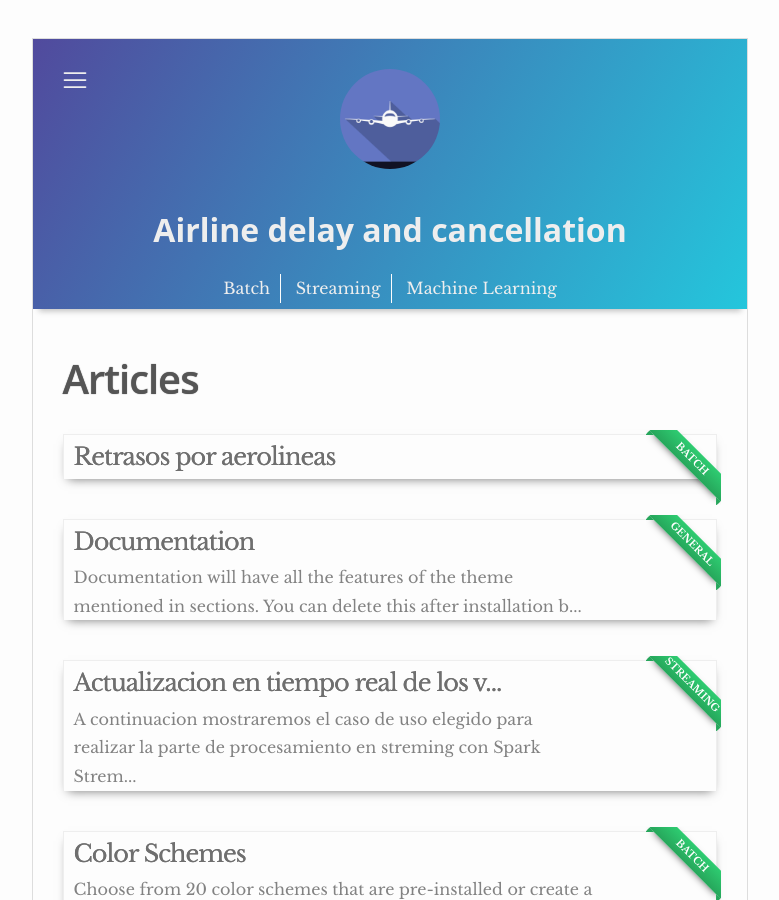
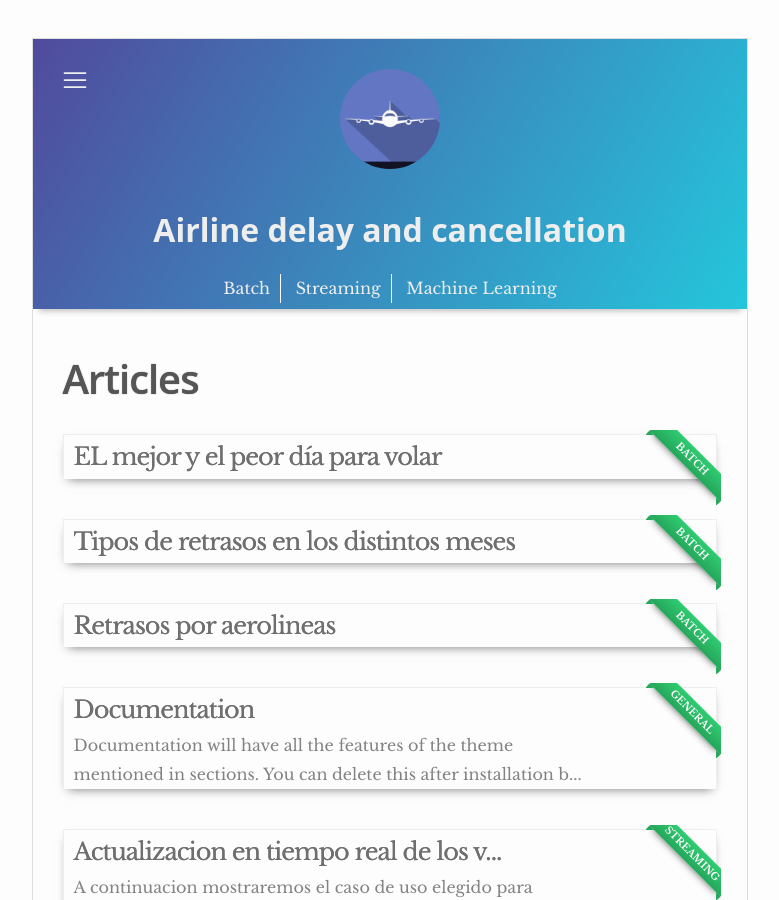
Before and after one commit to ivanfermena/Airline-Delay-Cancellation-Big-Data, a Jekyll site: the page built from index.html, in a window 1280 px wide and 900 px high. Shown: the whole window, without its empty margins (250-1029 px from the left). Built offline with Jekyll 4.4.1, drawn with Linux system fonts in a browser that asks for light colours; some of the changed lines change nothing that is shown.

Commit message:
adding cases

```diff
--- /dev/null
+++ b/_posts/2019-12-01-DelayTypesPerMonth.md
@@ -0,0 +1,52 @@
+---
+layout: post
+title:  "Tipos de retrasos en los distintos meses"
+description:
+categories: batch
+---
+
+# Tipos de retrasos en los distintos meses
+
+## Descripción
+En este test se extraen los porcentajes que representan cada tipo de retraso que se da en los distintos meses del año. Esto nos permitirá analizar que tipo de factores relacionados con el momento del año pueden influir en las causas que provocan que un vuelo se retrase.
+
+## Ficheros
+Son necearios los siguientes ficheros :
+
+
+* `delayTypesPerMonth.py`
+* `2009-2018.csv`
+
+## Ejecución
+>Una vez situados en el directorio que contiene el **dataset** y el **fichero de código** ejecutamos el siguiente comando en la shell
+
+    spark-submit delayTypesPerMonth.py
+
+
+>**Nota:** si queremos generar un salida en formato csv se debe descomentar la última linea de código del fichero **.py**
+Para visualizar el contenido de la salida ejecutar el siguiente comando en la shell
+
+    cat /delayTypesPerMonth/*.csv
+
+
+## Resultado
+
+Partiendo del dataframe inicial se ejecuta varias consultas que relacionan los tipos de retrasos con el momento del año en el que se producen. Calculando así el porcentaje de cada tipo de retraso durante el mes. La salida generada es la siguiente:
+
+
+    +-----+-------------+-------------+----------------+--------------+
+    |Month|Airline_Delay|Weather_delay|Air_system_delay|Security_delay|
+    +-----+-------------+-------------+----------------+--------------+
+    |   12|        31.54|         3.51|           32.67|         32.27|
+    |    1|        30.23|         4.31|           34.68|         30.78|
+    |    6|        30.58|         3.82|           32.46|         33.13|
+    |    3|        30.77|         2.90|           34.36|         31.97|
+    |    5|        29.96|         3.55|           34.43|         32.06|
+    |    9|        30.50|         3.06|           36.04|         30.40|
+    |    4|        29.99|         3.19|           34.86|         31.96|
+    |    8|        30.78|         3.55|           32.87|         32.81|
+    |    7|        30.77|         3.86|           31.98|         33.39|
+    |   10|        31.19|         2.04|           35.14|         31.63|
+    |   11|        31.54|         2.50|           34.73|         31.23|
+    |    2|        29.88|         4.02|           35.38|         30.72|
+    +-----+-------------+-------------+----------------+--------------+
--- /dev/null
+++ b/_posts/2019-12-01-WorstAndBestDayToFlight.md
@@ -0,0 +1,39 @@
+---
+layout: post
+title:  "EL mejor y el peor día para volar"
+description:
+categories: batch
+---
+
+# El mejor y el peor día para volar
+
+## Descripción
+En este test se calcula cual es mejor y el peor día del año basado en la cantidad de incidencias que ocupan cada uno de los dias del año.
+
+## Ficheros
+Son necearios los siguientes ficheros :
+
+
+* `worstAndBestDayToFlight.py`
+* `2009-2018.csv`
+
+## Ejecución
+>Una vez situados en el directorio que contiene el **dataset** y el **fichero de código** ejecutamos el siguiente comando en la shell
+
+    spark-submit worstAndBestDayToFlight.py
+
+>**Nota:** si queremos generar un salida en formato csv se debe descomentar la última linea de código del fichero **.py**
+Para visualizar el contenido de la salida ejecutar el siguiente comando en la shell
+
+    cat /worstAndBestDayToFlight/*.csv
+
+## Resultado
+
+Partiendo del dataframe inicial se ejecutan varias consultas y se mezclan entre ellas para generar un dataframe con toda la información de todos los días de todos los años. De entre estos se busca el día que más incidencias registró y el que más. La salida es la siguiente:
+
+    +---------+-----+---+
+    |Incidents|Month|Day|
+    +---------+-----+---+
+    |    30175|    7|  4| <-- Best day
+    |    92478|    6| 23| <-- Worst day
+    +---------+-----+---+
```
Also changed, not shown: _posts/2019-12-01-DelayPerAirline.md (renamed from _posts/2019-12-01-DelayPerAirline.markdown, +1 -1 lines).
